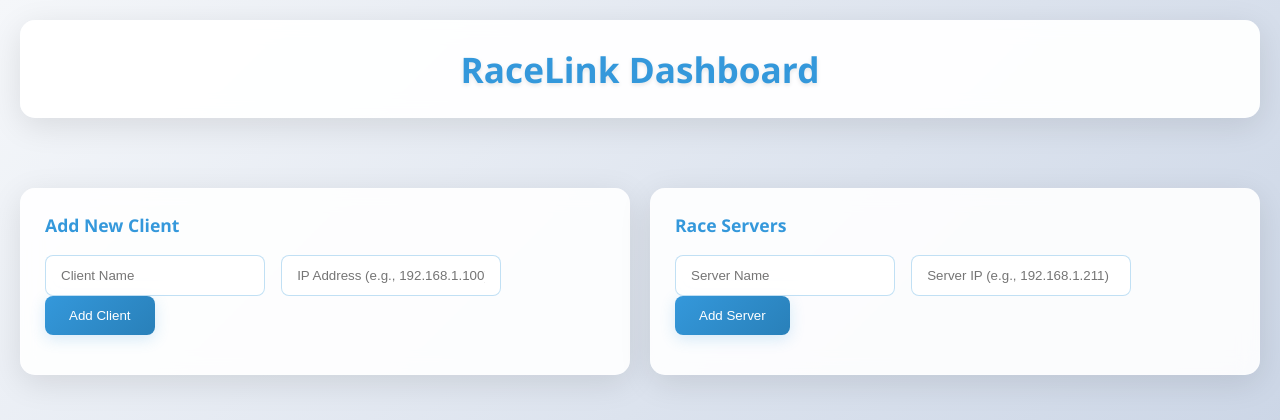
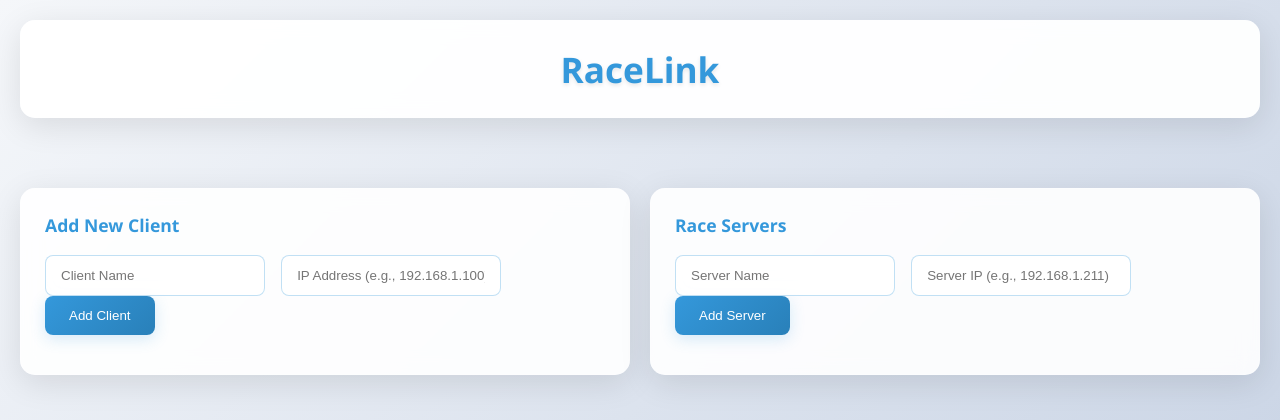
Before and after one commit to Godron629/drivr-client, a Flask app: page / in a window 1280 px wide. Shown: the top 420 px of the page. Run offline with Flask 3, Linux system fonts and the light colour scheme.

Commit message:
more names

```diff
--- a/dashboard/app/templates/index.html
+++ b/dashboard/app/templates/index.html
@@ -3,12 +3,12 @@
 <head>
     <meta charset="UTF-8">
     <meta name="viewport" content="width=device-width, initial-scale=1.0">
-    <title>RaceLink Control Dashboard</title>
+    <title>RaceLink</title>
     <link rel="stylesheet" href="{{ url_for('static', filename='css/style.css') }}">
 </head>
 <body>
     <div class="header">
-        <h1>RaceLink Dashboard</h1>
+        <h1>RaceLink</h1>
     </div>
 
     <div class="dashboard">
```
Also changed, not shown: README.md, assets/drivr.png (deleted), assets/racelink.png (added).
